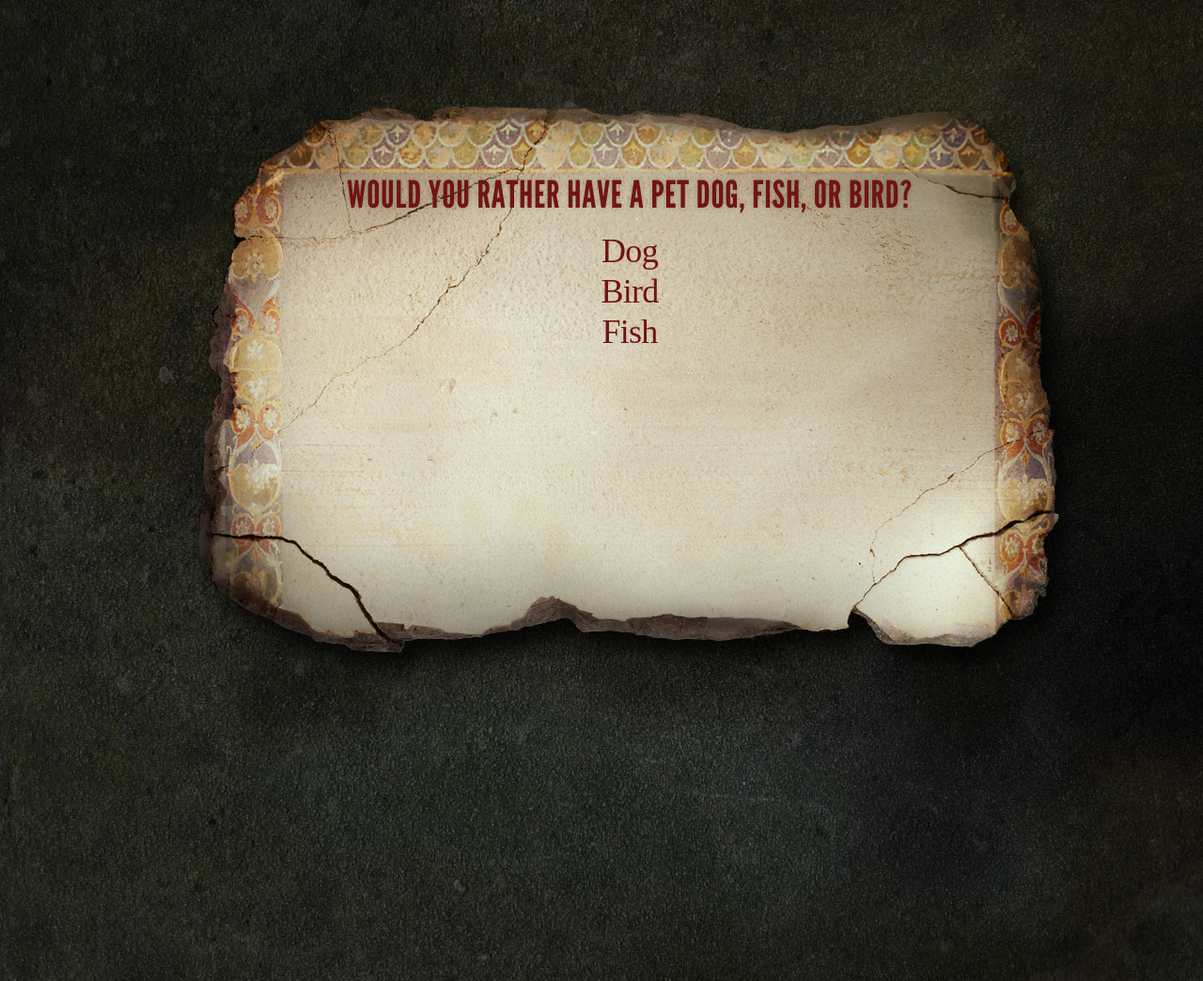
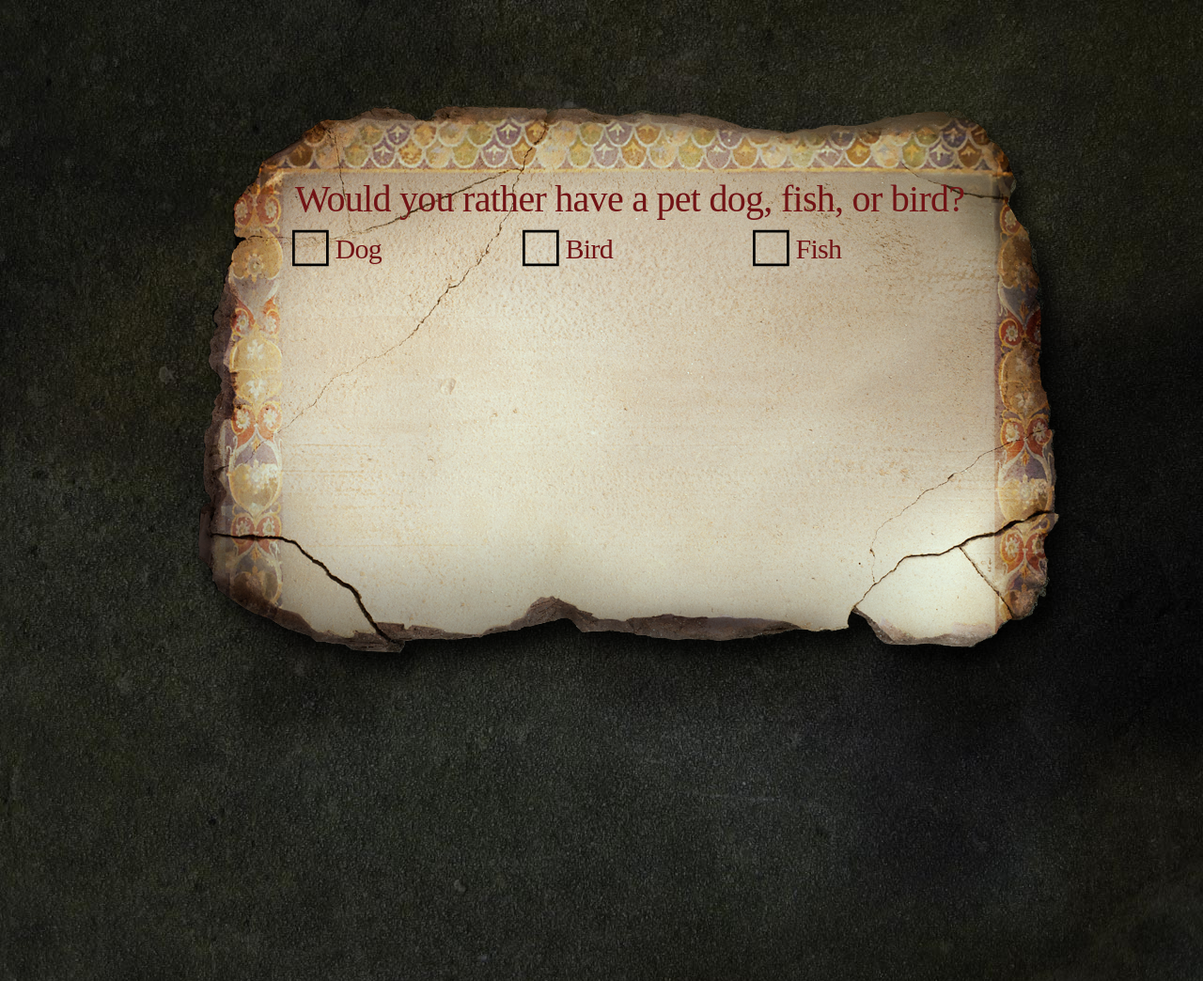
Before and after one commit to DMNSWT/Pompeii-Quiz-Interactive, a website: page child.html in a window 1280 px wide. Shown: the whole page at 94% size. Drawn offline with Linux system fonts and the light colour scheme; a web font is replaced by a local one.

Commit message:
Fixed Child HTML

```diff
--- a/child.html
+++ b/child.html
@@ -27,7 +27,6 @@
 			<!-- Any section element inside of this container is displayed as a slide -->
 			<div class="slides">
 				<section class="slideBG past">
-
 					<div class="container">
 						<p>
 							You picked
@@ -38,25 +37,23 @@
 							Back
 						</div>
 					</div>
-
 				</section>
 				<!-- Example of nested vertical slides -->
 				<section>
 					<section class="home slideBG present">
 						<div class="container">
 							<h3>Would you rather have a pet dog, fish, or bird?</h3>
-							<p>
-								<div class="option leftAnswer">
-									Dog
-								</div>
-								<div class="option rightAnswer">
-									Bird
-								</div>
-								<div class="option downAnswer">
-									Fish
-								</div>
+							<ul>
+								<li>
+									<a href="#" class="option leftAnswer">Dog</a>
+								</li>
+								<li>
+									<a href="#" class="option rightAnswer">Bird</a>
+								</li>
+								<li>
+									<a href="#" class="option rightAnswer">Fish</a>
+								</li>
 							</ul>
-							</p>
 						</div>
 					</section>
 					<section class="slideBG future">
@@ -2020,29 +2017,37 @@
 		<span class="modalBG"></span>
 		<span id="chromeFrameContainer">
 			<p class="winXPie8Message">
-            <strong>Woops! This interactive will not work for you</strong><br />
-            Looks like you are using Windows XP or older and an older version of Internet Explorer.<br />
+				<strong>Woops! This interactive will not work for you</strong>
+				<br />
+				Looks like you are using Windows XP or older and an older version of Internet Explorer.
+				<br />
 				We recommend you use if you are using Windows XP or below, please activate Google
 				Chrome Frame (below), which will be a wonderful addition to your browser and enable
 				you to use this interactive.
 				<br />
-            Please restart your browser when download is complete.<br />
+				Please restart your browser when download is complete.
 				<br />
-            You may also use one of these other great, updated and secure browsers!<br />
+				<br />
+				You may also use one of these other great, updated and secure browsers!
+				<br />
 				<a href="http://www.mozilla.com/en-US/firefox/personal.html" target="_blank" onClick="javascript: pageTracker._trackPageview('interactive-XP/IE-Firefox-warningLink');"><img src="http://www.dmns.org/media/2251/FirefoxLogo.jpg" /></a>
 				<a href="http://www.google.com/chrome" target="_blank" onClick="javascript: pageTracker._trackPageview('interactive-XP/IE-Chrome-warningLink');"><img src="http://www.dmns.org/media/2252/GoogleChromeLogo.jpg" /></a>
-        </p>
-        <iframe src="http://www.google.com/chromeframe/?quickenable=true" width="800" height="700">
-        </iframe>
-    </span>
+			</p> <iframe src="http://www.google.com/chromeframe/?quickenable=true" width="800" height="700"></iframe> </span>
 		<!--Message for IE8 users on Vista or Windows 7-->
 		<span id="IEBrowserWarning">
-      <p><strong>PLEASE UPDATE YOUR BROWSER:</strong><br /> WOOPS! It looks like you are using an older version of Internet Explorer. (Internet Explorer 7 or Internet Explorer 8)<br />
-      This interactive will not work for you. <br /><br />Please upgrade to a more modern and secure browser. Browsers like Internet Explorer 9, Firefox or Google Chrome <br />
+			<p>
+				<strong>PLEASE UPDATE YOUR BROWSER:</strong>
+				<br />
+				WOOPS! It looks like you are using an older version of Internet Explorer. (Internet Explorer 7 or Internet Explorer 8)
+				<br />
+				This interactive will not work for you.
+				<br />
+				<br />
+				Please upgrade to a more modern and secure browser. Browsers like Internet Explorer 9, Firefox or Google Chrome
+				<br />
 				<a href="http://windows.microsoft.com/en-us/internet-explorer/products/ie/home" target="_blank" onClick="javascript: pageTracker._trackPageview('/interactive-IE-Upgrade-warningLink');" title="Upgrade your browser to the most recent and secure Internet Explorer 9"><img src="http://www.dmns.org/media/11888/IEUpdateLogo.jpg" /></a>
 				<a href="http://www.mozilla.com/en-US/firefox/personal.html" target="_blank" onClick="javascript: pageTracker._trackPageview('/interactive-IE-Firefox-warningLink');"><img src="http://www.dmns.org/media/2251/FirefoxLogo.jpg" /></a>
 				<a href="http://www.google.com/chrome" target="_blank" onClick="javascript: pageTracker._trackPageview('/interactive-IE-Chrome-warningLink');"><img src="http://www.dmns.org/media/2252/GoogleChromeLogo.jpg" /></a>
 			</p></span>
-
 	</body>
 </html>
--- a/css/main.css
+++ b/css/main.css
@@ -65,21 +65,6 @@
 /*********************************************
  * HEADERS
  *********************************************/
-.reveal h1,
-.reveal h2,
-.reveal h3,
-.reveal h4 {
-	margin: 0 0 20px 0;
-
-	color: #711315;
-
-	font-family: 'League Gothic', sans-serif;
-	line-height: 0.9em;
-	letter-spacing: 0.02em;
-
-	text-transform: uppercase;
-	text-shadow: 0px 0px 6px rgba(0,0,0,0.2);
-}
 
 .reveal h1 { font-size: 136px;    }
 .reveal h2 { font-size: 40px;     }
```
Lines whose indentation alone changed are shown as unchanged.
